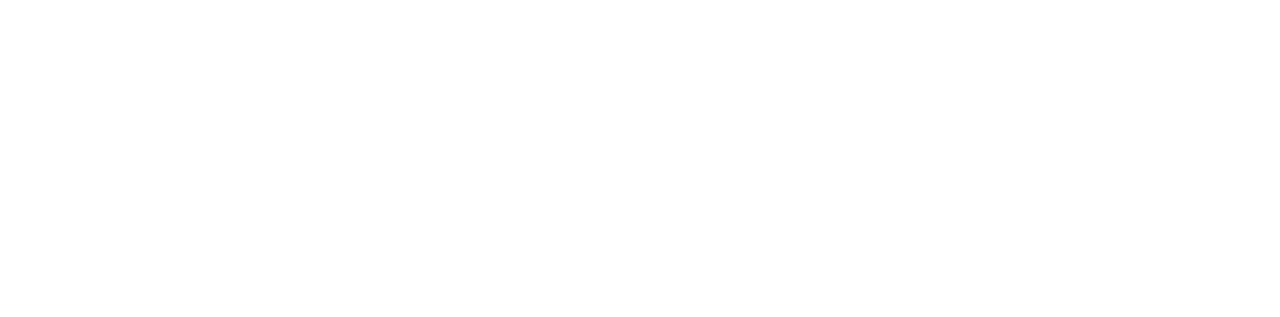
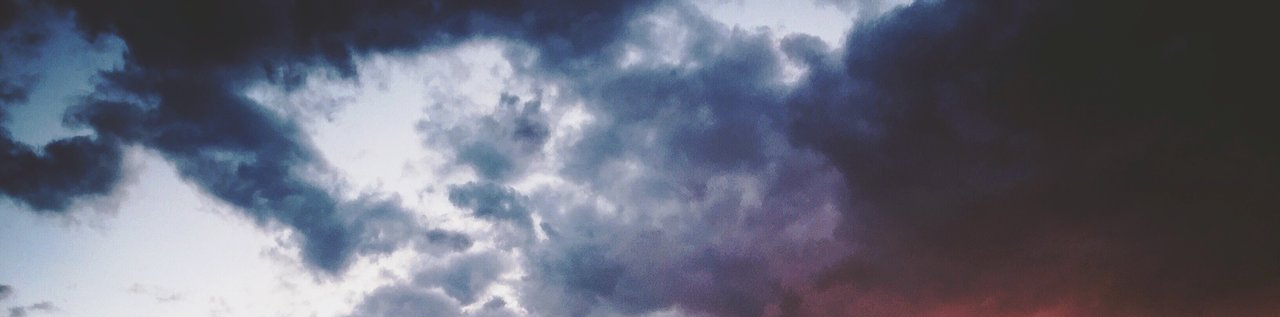
Before and after one commit to shahjay00785/ChatApplication, a plain HTML site: page index.html in a window 1280 px wide. Shown: the top 317 px of the page. Drawn offline with nearby package versions, Linux system fonts and the light colour scheme; the site is published under a folder, as on GitHub Pages, so addresses that start at the root find nothing.

Commit message:
updated path

```diff
--- a/style.css
+++ b/style.css
@@ -23,7 +23,7 @@ html, body {
 }
 
 body.homepage{
-  background-image:url(/img/bg.jpg);
+  background-image:url("./img/bg.jpg");
   background-repeat: no-repeat;
   background-size:cover;
 }
```
